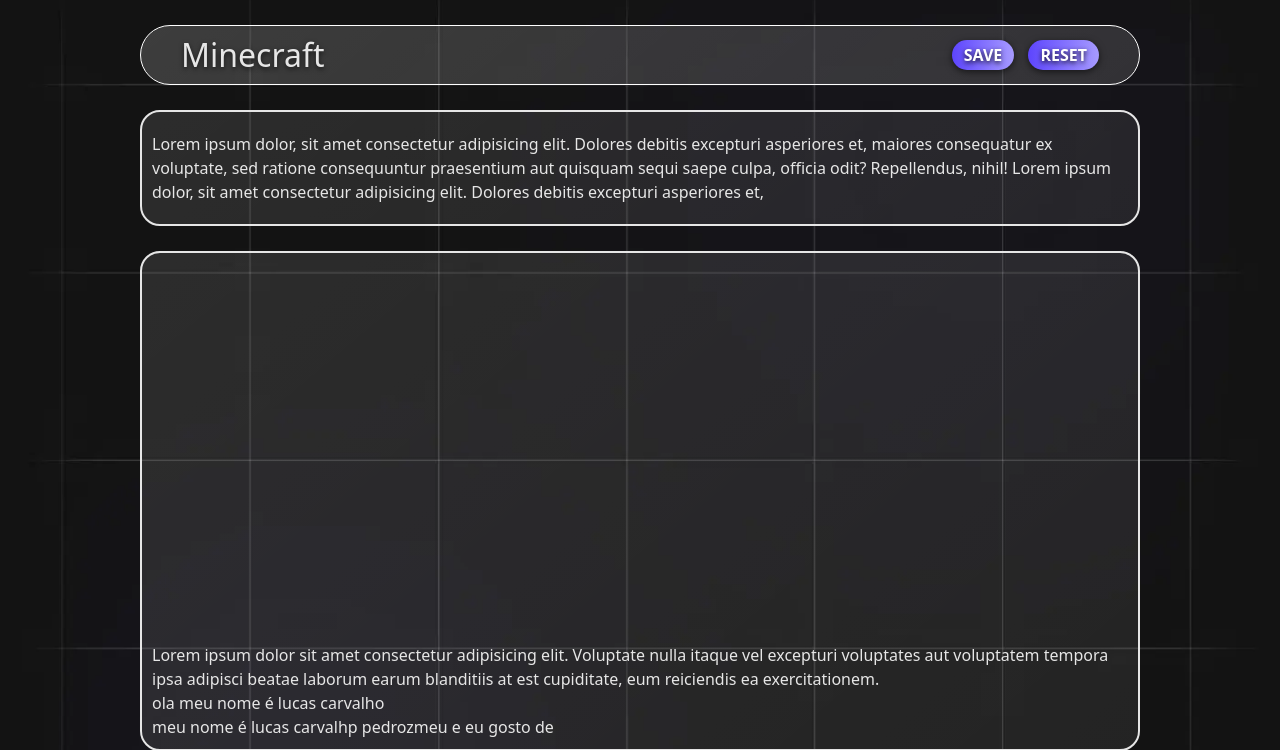
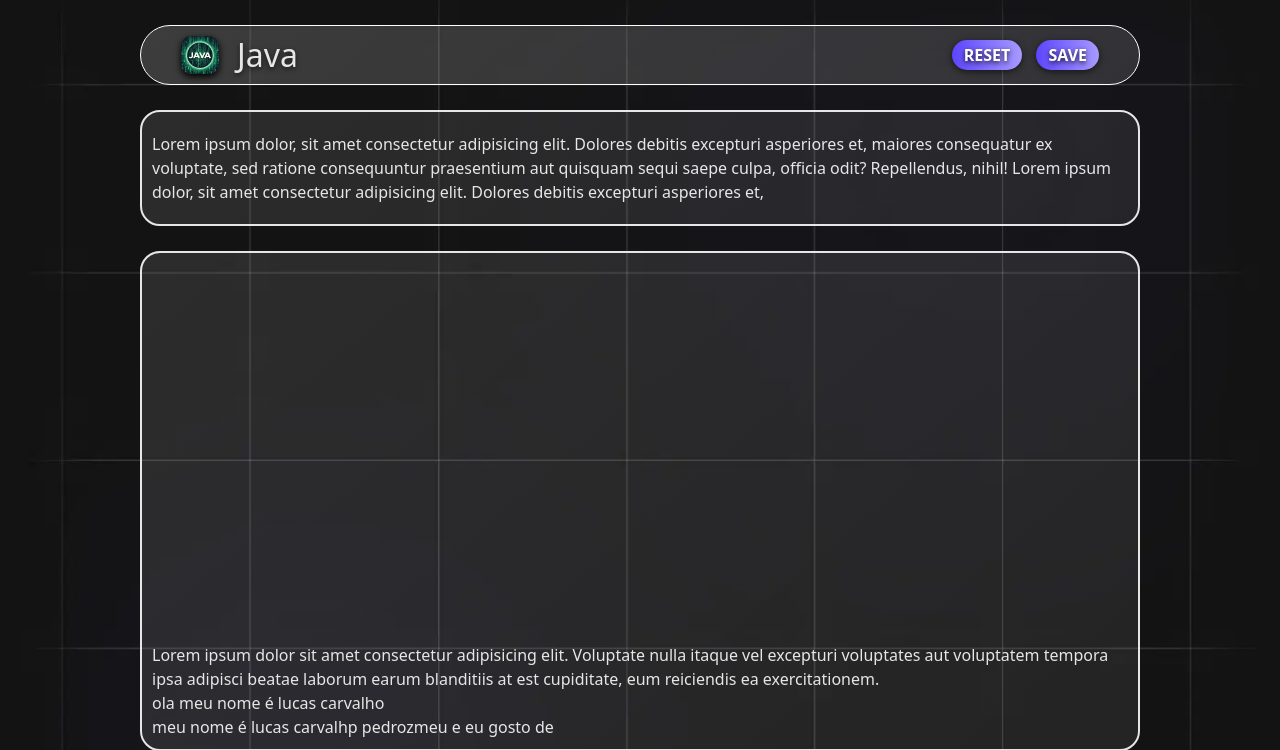
Before and after one commit to SrVertex/TechAcademy3, a PHP site: page / in a window 1280 px wide. Shown: the top 750 px of the page. Run offline with PHP 8.4, Linux system fonts and the light colour scheme.

Commit message:
versão2.2 ajuste do header

```diff
--- a/css/style.css
+++ b/css/style.css
@@ -36,11 +36,23 @@
   padding: 10px;
   margin: 25px 0;
 
+    .logo {
+      display: flex;
+      margin-bottom: 10px;
+
+        img {
+            width: 38px !important;
+            border-radius: 10px;
+            box-shadow: 0 3px 7px black;
+        }
         h2 {
           margin: 0;
-    margin-bottom: 10px;
+          margin-left: 18px;
           text-shadow: 0 2px 5px rgba(0, 0, 0, 0.638);
         }
+
+    }
+
 
   nav {
     button {
@@ -159,7 +171,7 @@
     width: 1000px;
     margin: 25px auto;
 
-    h2 {
+      .logo {
         margin: 0;
       }
   }
--- a/index.php
+++ b/index.php
@@ -8,6 +8,8 @@
     <link href="https://fonts.googleapis.com/css2?family=Montserrat:ital,wght@0,100..900;1,100..900&display=swap" rel="stylesheet">
 
     <title>jogo em java</title>
+
+    <link rel="shortcut icon" href="imagens/logo2.jpg">
 
     <link rel="stylesheet" href="css/style.css">
 
@@ -27,12 +29,17 @@
     <!-- Titulo do jogo -->
     <header>
 
-        <h2>Minecraft</h2>
+            <div class="logo">
+                <img src="imagens/logo1.jpg" alt="" class="w-100">
+                <h2>Java</h2>
+            </div>
+
 
         <!-- buttons -->
         <nav>
-            <button type="" style="margin: 0 10px 0 0 ;" href="">Save</button>
-            <button type="" href="">Reset</button>
+            <button type="" href="" style="margin: 0 10px 0 0 ;">Reset</button>
+            <button type=""  href="">Save</button>
+
         </nav>
 
     </header>
```
Also changed, not shown: imagens/logo1.jpg (added), imagens/logo2.jpg (added), 1 other file. Lines whose indentation alone changed are shown as unchanged.
